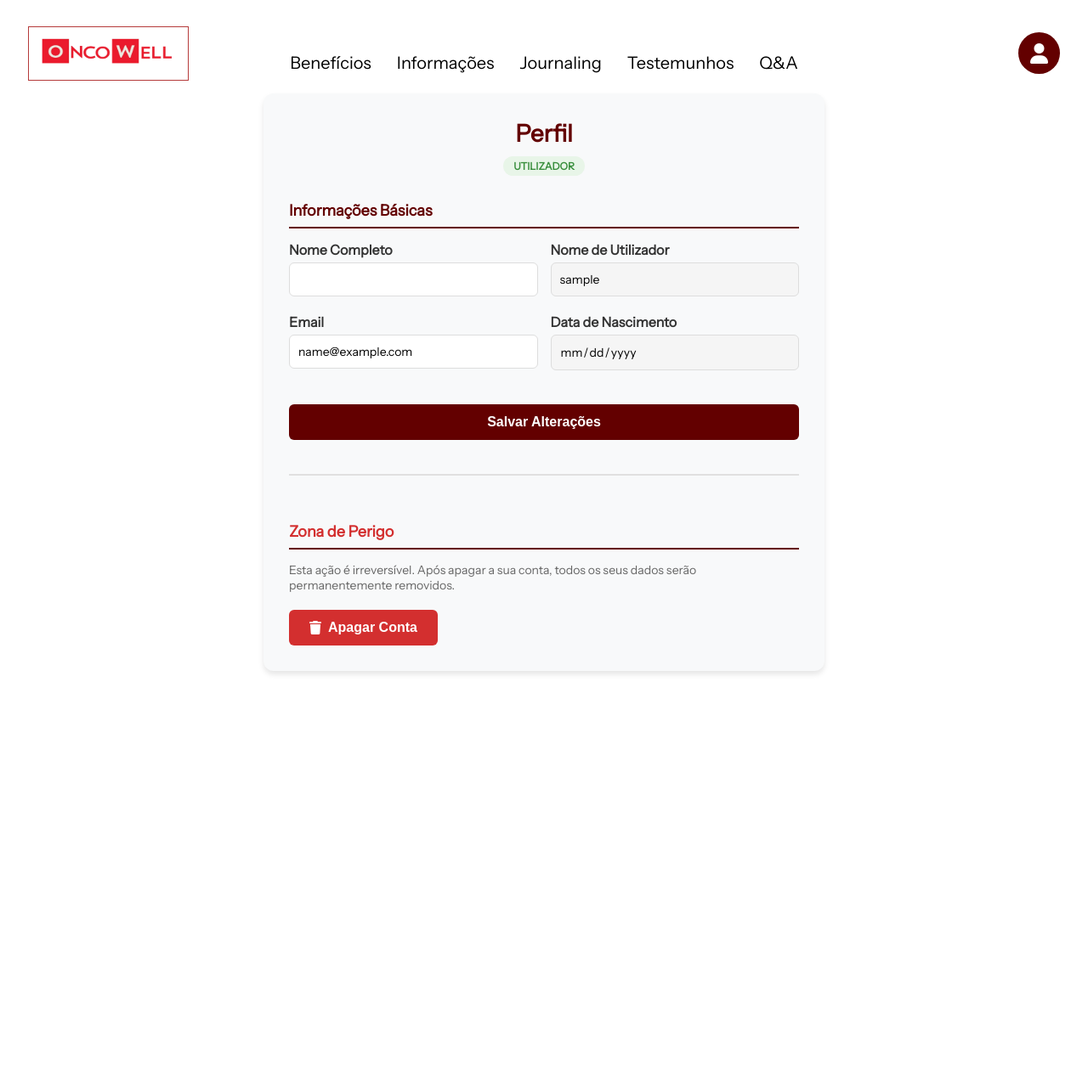
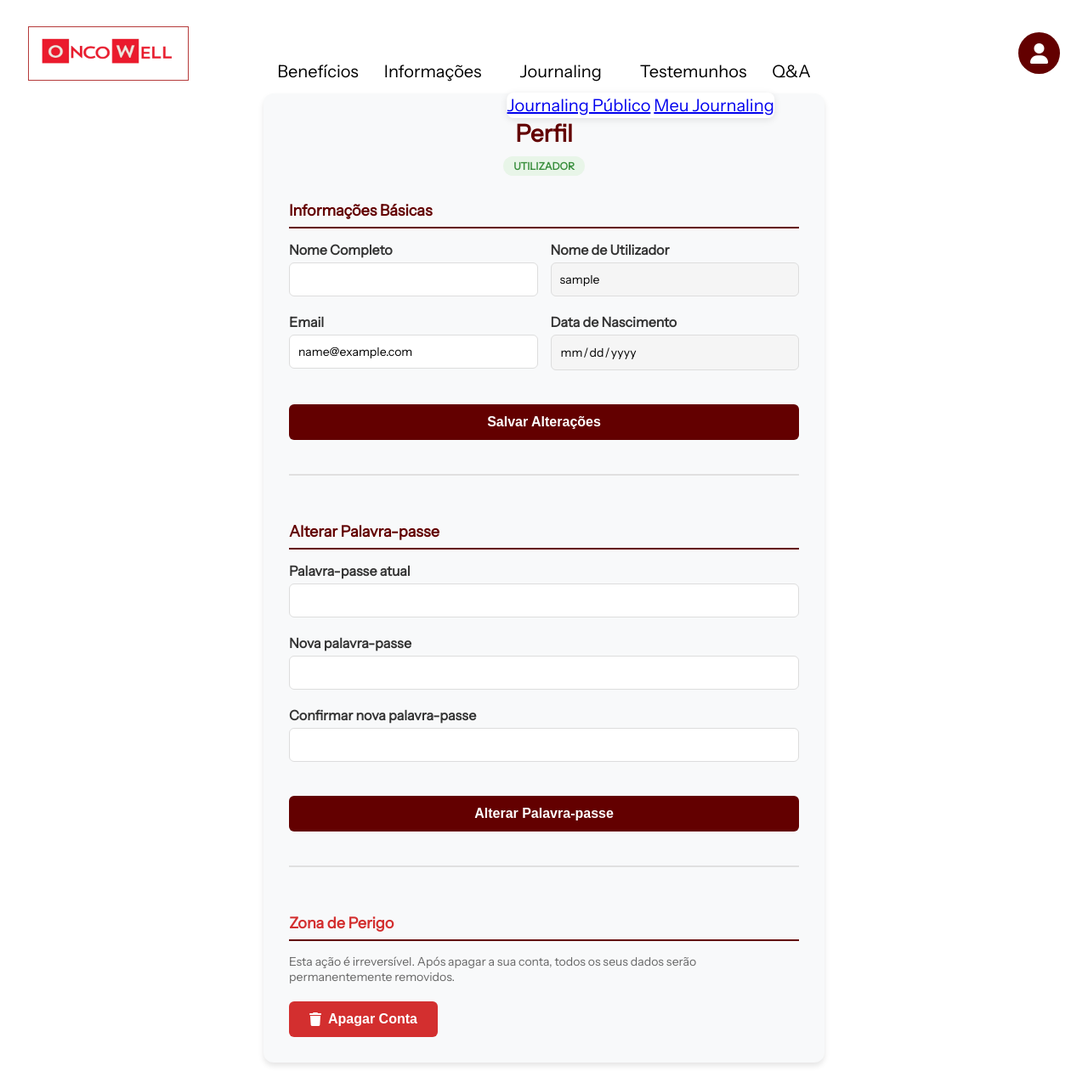
Before and after one commit to anacruz2000/OncoWell, a Django app: page /meu_perfil/ in a window 1280 px wide. Shown: the whole page at 85% size. Before the commit the page ends 794 px from the top, so only its background shows below. Run offline with Django 5.2, Linux system fonts and the light colour scheme; the visitor is signed in with stand-in values (Sample User, id 1); data comes from the database, SQL or seed files in the repository; data that the repository does not hold is empty; parts of the project's set-up code (start-up, migrations or seed data) failed here and were passed over.

Commit message:
alteraçoesfinais

```diff
--- a/03_Implementacao/OncoWell/myapp/static/css/style.css
+++ b/03_Implementacao/OncoWell/myapp/static/css/style.css
@@ -460,21 +460,28 @@ body {
 /* Badge para mensagens não lidas */
 .nav-item {
     position: relative;
+    display: inline-flex;
+    align-items: center;
 }
 
 .nav-item .unread-badge {
-    position: absolute;
-    top: -5px;
-    right: -10px;
+    position: static;
+    margin-left: 4px;
     background-color: #dc3545;
     color: white;
     border-radius: 50%;
-    padding: 2px 6px;
-    font-size: 10px;
+    padding: 0 5px;
+    font-size: 11px;
     font-weight: bold;
     min-width: 16px;
+    height: 18px;
+    line-height: 18px;
     text-align: center;
     z-index: 1001;
+    display: inline-flex;
+    align-items: center;
+    justify-content: center;
+    vertical-align: middle;
 }
 
 .unread-badge {
@@ -488,15 +495,25 @@ body {
 }
 
 .dropdown-content {
-  display: none;
     position: absolute;
     top: 100%;
     left: 0;
     background-color: white;
-  box-shadow: 0px 2px 8px rgba(0,0,0,0.1);
+    box-shadow: 0px 2px 8px rgba(0, 0, 0, 0.1);
     border-radius: 8px;
-  min-width: 100%;
-  width: max-content;
+    min-width: 200px;
     z-index: 1000;
-  margin: 0;
   }
+
+  .dropdown {
+    position: relative;
+  }
+
+  .dropdown-toggle {
+    cursor: pointer;
+    padding: 10px 15px;
+  }
+
+  .dropdown:hover .dropdown-content {
+    display: block;
+  }
--- a/03_Implementacao/OncoWell/myapp/templates/meu_perfil.html
+++ b/03_Implementacao/OncoWell/myapp/templates/meu_perfil.html
@@ -414,6 +414,33 @@
                 </div>
             {% endif %}
 
+            <!-- Secção para alterar palavra-passe -->
+            <div style="margin-top: 40px; padding-top: 30px; border-top: 2px solid #e0e0e0;">
+                <h3 class="section-title">Alterar Palavra-passe</h3>
+                {% if password_success %}
+                    <div style="color: green; margin-bottom: 10px;">{{ password_success }}</div>
+                {% endif %}
+                {% if password_error %}
+                    <div style="color: red; margin-bottom: 10px;">{{ password_error }}</div>
+                {% endif %}
+                <form method="POST" action="{% url 'alterar_password' %}">
+                    {% csrf_token %}
+                    <div class="form-group">
+                        <label for="current_password">Palavra-passe atual</label>
+                        <input type="password" id="current_password" name="current_password" required>
+                    </div>
+                    <div class="form-group">
+                        <label for="new_password">Nova palavra-passe</label>
+                        <input type="password" id="new_password" name="new_password" required>
+                    </div>
+                    <div class="form-group">
+                        <label for="confirm_password">Confirmar nova palavra-passe</label>
+                        <input type="password" id="confirm_password" name="confirm_password" required>
+                    </div>
+                    <button type="submit" class="save-button">Alterar Palavra-passe</button>
+                </form>
+            </div>
+
             <!-- Seção para apagar conta -->
             <div style="margin-top: 40px; padding-top: 30px; border-top: 2px solid #e0e0e0;">
                 <h3 class="section-title" style="color: #d32f2f;">Zona de Perigo</h3>
--- a/03_Implementacao/OncoWell/myapp/urls.py
+++ b/03_Implementacao/OncoWell/myapp/urls.py
@@ -36,4 +36,5 @@ urlpatterns = [
     path('toggle_favorito/', views.toggle_favorito, name='toggle_favorito'),
     path('atualizar_status/', views.atualizar_status, name='atualizar_status'),
     path('mapaperucas/', views.mapaperucas, name='mapaperucas'),
+    path('alterar_password/', views.alterar_password, name='alterar_password'),
 ]
--- a/03_Implementacao/OncoWell/myapp/views.py
+++ b/03_Implementacao/OncoWell/myapp/views.py
@@ -21,6 +21,7 @@ from server import chatbot_response
 from django.core.paginator import Paginator
 from .models import LocalPeruca
 from myapp.models import InformacaoExtra
+from django.contrib.auth.hashers import check_password
 
 # Create your views here.
 def home(request):
@@ -992,6 +993,42 @@ def meu_perfil(request):
     })
 
 @login_required
+def alterar_password(request):
+    if not request.user.is_authenticated:
+        return redirect('login')
+
+    if request.method == 'POST':
+        current_password = request.POST.get('current_password')
+        new_password = request.POST.get('new_password')
+        confirm_password = request.POST.get('confirm_password')
+
+        if not (current_password and new_password and confirm_password):
+            return render(request, 'meu_perfil.html', {
+                'password_error': 'Todos os campos são obrigatórios.'
+            })
+
+        if new_password != confirm_password:
+            return render(request, 'meu_perfil.html', {
+                'password_error': 'A nova palavra-passe e a confirmação não coincidem.'
+            })
+
+        user = request.user
+        if not user.check_password(current_password):
+            return render(request, 'meu_perfil.html', {
+                'password_error': 'A palavra-passe atual está incorreta.'
+            })
+
+        user.set_password(new_password)
+        user.save()
+        # Reautenticar o utilizador após alteração da password
+        login(request, user)
+        return render(request, 'meu_perfil.html', {
+            'password_success': 'Palavra-passe alterada com sucesso!'
+        })
+
+    return redirect('meu_perfil')
+
+@login_required
 def apagar_conta(request):
     if request.method == 'POST':
         user = request.user
```
Also changed, not shown: 03_Implementacao/OncoWell/myapp/management/commands/gerar_conversas.py (added, +78 -0 lines), 03_Implementacao/OncoWell/myapp/templates/login.html (+27 -1 lines). Lines whose indentation alone changed are shown as unchanged.
